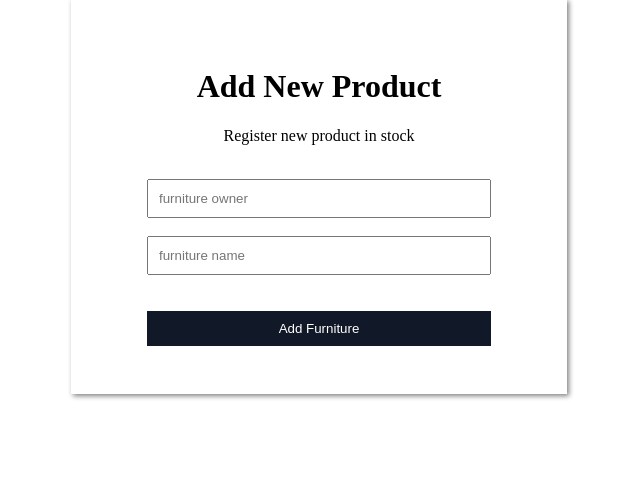
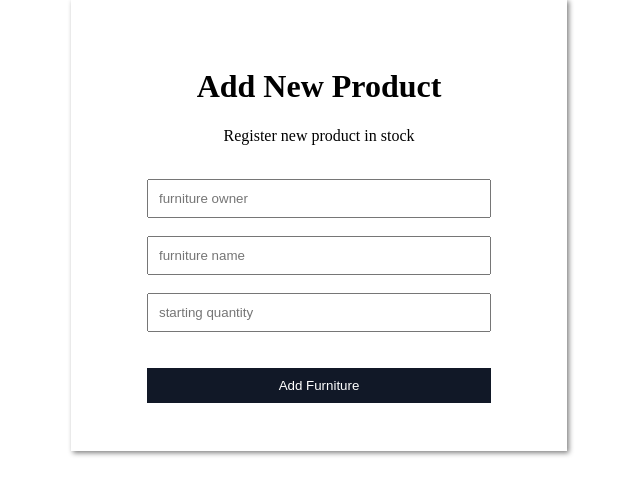
Before and after one commit to barakajoshua/cargostore, a PHP site: page /viewing/addf.php in a window 1280 px wide. Shown: the part 81-576 px from the top of the page, without its empty margins (321-961 px from the left). Run offline with PHP 8.4, Linux system fonts and the light colour scheme; the visitor is signed in with stand-in values (Sample User, id 1).

Commit message:
end of cargo project

```diff
--- a/config/logic.php
+++ b/config/logic.php
@@ -33,8 +33,8 @@ function UserLogOut(){
     header('location:../');
 }
 
-function addNewProduct($furniture , $owner){
-    $sql = "insert into furniture(furnitureName,furnitureOwnerName) values('$furniture','$owner')";
+function addNewProduct($furniture , $owner,$quantity){
+    $sql = "insert into furniture(furnitureName,furnitureOwnerName,quantity) values('$furniture','$owner','$quantity')";
     $registerProdut = mysqli_query($GLOBALS['connection'],$sql);
     if($registerProdut){
         echo'product registered successfully';
@@ -45,9 +45,11 @@ function addNewProduct($furniture , $owner){
 }
 
 function stockin($product, $id){
-    $sql = "UPDATE import SET quantity = quantity+$product  WHERE furnitureId=$id ";
+    $sql = "INSERT INTO import(furnitureId,quantity) VALUES($id,$product)";
+    $furnituresql = "UPDATE furniture SET quantity = quantity+$product  WHERE furnitureId=$id ";
     $update = mysqli_query($GLOBALS['connection'],$sql);
-    if($update){
+    $furnitureUp = mysqli_query($GLOBALS['connection'],$furnituresql);
+    if($update && $furnitureUp){
         header('location:/cargo/viewing/dash.php');
     }else{
         echo"Error while perfoming this request" . mysqli_connect_error();
@@ -57,9 +59,11 @@ function stockin($product, $id){
 
 
 function stockOut($product, $id){
-    $sql = "UPDATE import SET quantity = quantity-$product  WHERE furnitureId=$id ";
+    $sql = "INSERT INTO import(furnitureId,quantity) VALUES($id,$product)";
+    $furnituresql = "UPDATE furniture SET quantity = quantity-$product  WHERE furnitureId=$id ";
     $update = mysqli_query($GLOBALS['connection'],$sql);
-    if($update){
+    $furnitureUp = mysqli_query($GLOBALS['connection'],$furnituresql);
+    if($update && $furnitureUp){
         header('location:/cargo/viewing/dash.php');
     }else{
         echo"Error while perfoming this request" . mysqli_connect_error();
--- a/controller/controller.php
+++ b/controller/controller.php
@@ -20,7 +20,8 @@ if(isset($_POST['login'])){
 if(isset($_POST['registerProduct'])){
     $furniture = $_POST['product'];
     $owner = $_POST['owner'];
-    addNewProduct($furniture , $owner);
+    $quantity = $_POST['quantity'];
+    addNewProduct($furniture , $owner ,$quantity);
 }
 
 
--- a/viewing/addf.php
+++ b/viewing/addf.php
@@ -50,6 +50,10 @@ if(empty($_SESSION['username'])){
     <input type="text" name="product" id="username" placeholder="furniture name" required>
     </div>
     <div>
+    <br>
+    <input type="number" name="quantity" id="username" placeholder="starting quantity" required>
+    </div>
+    <div>
     <br><br>
     <button name="registerProduct">Add Furniture</button>
     </form>
--- a/viewing/stock/stock.php
+++ b/viewing/stock/stock.php
@@ -1,4 +1,5 @@
 <?php
+
 require(__DIR__ . '/../../config/logic.php');
 if(isset($_POST['addQuantity']) && $_GET['id']){
     $id = $_GET['id'];
--- a/viewing/stock/stockout.php
+++ b/viewing/stock/stockout.php
@@ -1,4 +1,5 @@
 <?php
+
 require(__DIR__ . '/../../config/logic.php');
 if(isset($_POST['stockOut']) && $_GET['id']){
     $id = $_GET['id'];
```
Also changed, not shown: viewing/dash.php (+16 -3 lines).
